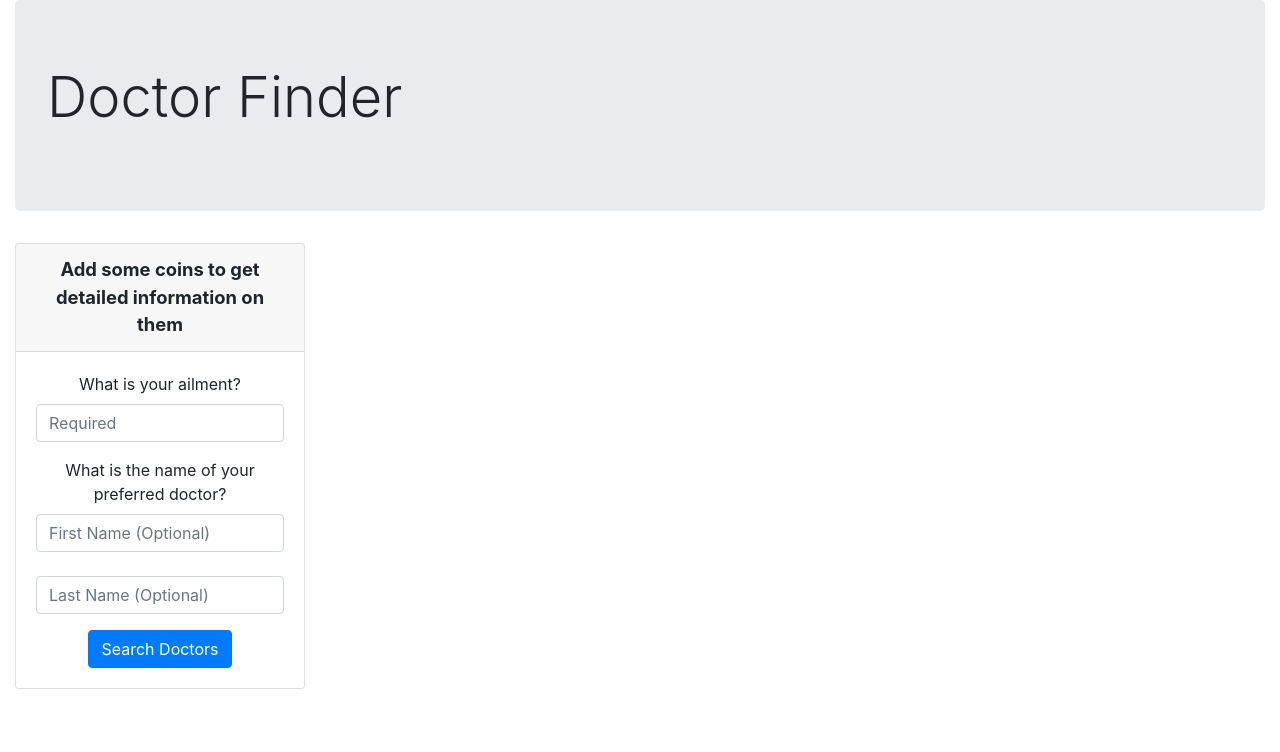
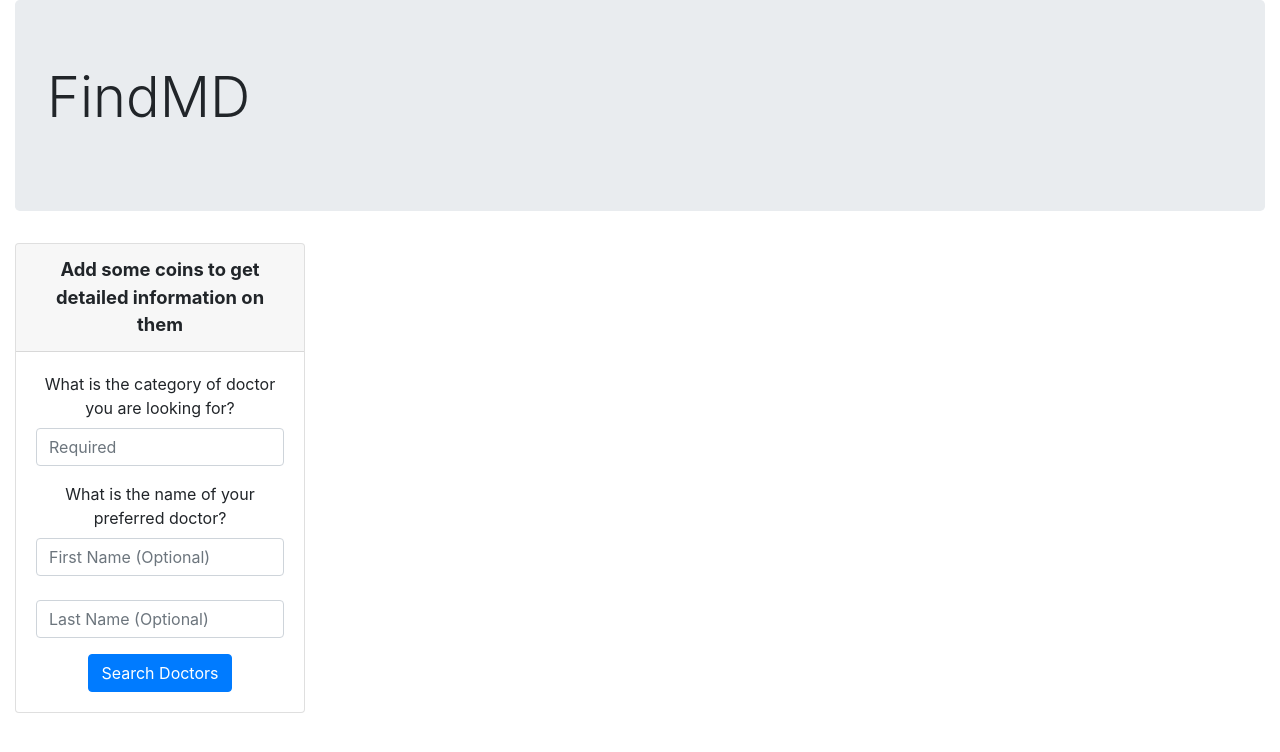
Before and after one commit to entegral/doctorSearch-asyncrony-and-apis, a website built with webpack: page src/index.html in a window 1280 px wide. Built offline with nearby package versions, Linux system fonts and the light colour scheme.

```diff
--- a/src/index.html
+++ b/src/index.html
@@ -8,7 +8,7 @@
     <div class="container-fluid">
 
       <div class="jumbotron">
-        <h1 class="display-4">Doctor Finder</h1>
+        <h1 class="display-4">FindMD</h1>
         <p class="lead"></p>
       </div>
 
@@ -23,7 +23,7 @@
               <form id="doctorForm">
 
                 <div class="form-group">
-                  <label for="">What is your ailment?</label>
+                  <label for="">What is the category of doctor you are looking for?</label>
                   <input id="ailment" class="form-control" type="text" placeholder="Required">
                 </div>
 
```
Also changed, not shown: src/main.js (+13 -11 lines), README.md, spec/dummyApiData.js (renamed from src/dummyApiData.js), 1 other file.
